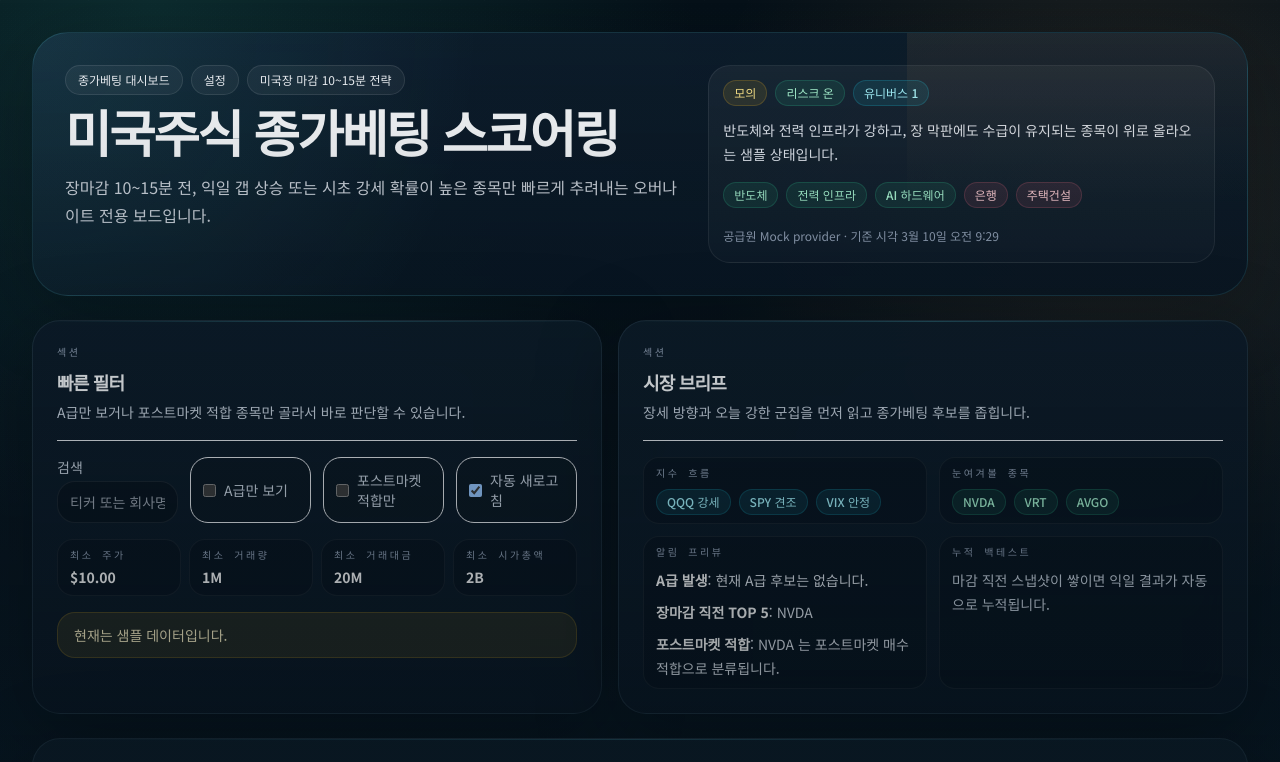
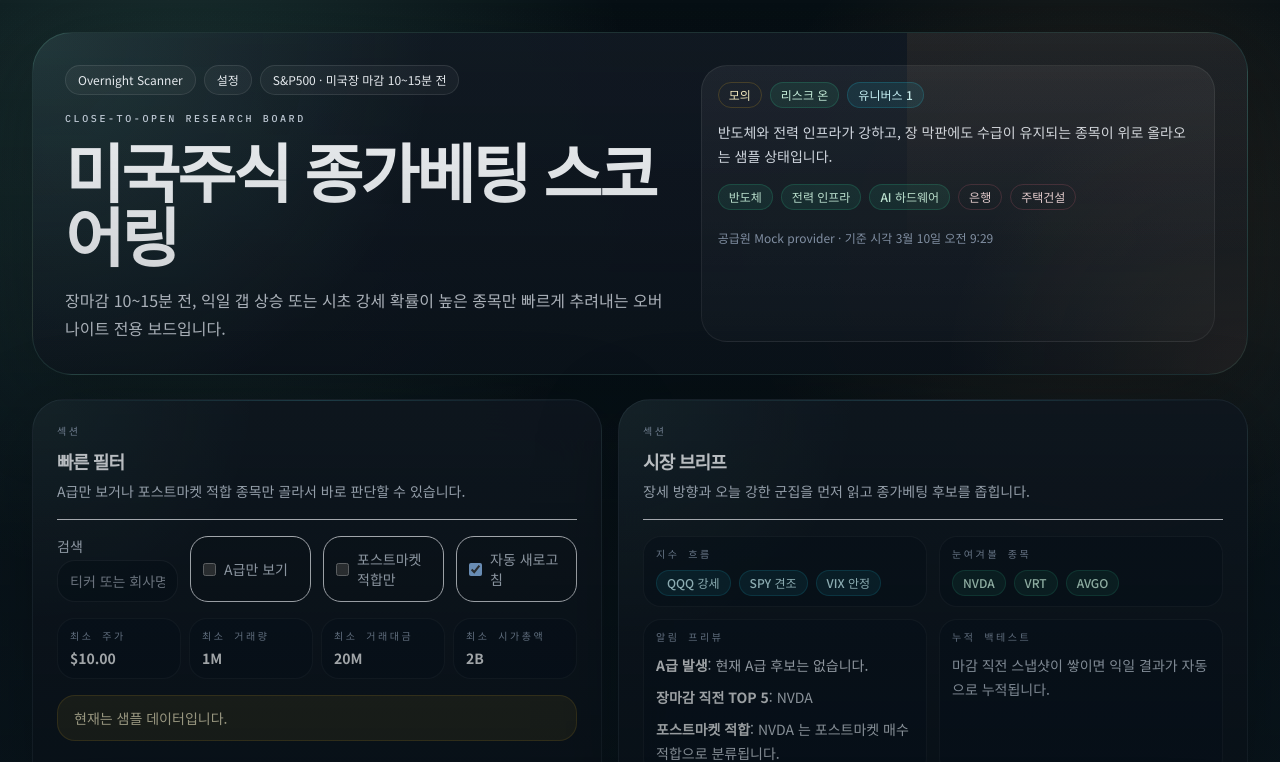
Before and after one commit to seungh6118/US-TRADING-1H, a Next.js app: page / in a window 1280 px wide. Shown: the top 762 px of the page. Built offline with nearby package versions, Linux system fonts and the light colour scheme.

Commit message:
Refresh loading flow and overnight styling

```diff
--- a/app/globals.css
+++ b/app/globals.css
@@ -4,19 +4,19 @@
 
 :root {
   color-scheme: dark;
-  --bg: #061119;
-  --bg-deep: #081723;
-  --panel: rgba(10, 25, 38, 0.84);
-  --panel-strong: rgba(14, 31, 47, 0.96);
+  --bg: #071015;
+  --bg-deep: #0b161c;
+  --panel: rgba(15, 23, 31, 0.8);
+  --panel-strong: rgba(18, 27, 36, 0.94);
   --panel-soft: rgba(255, 255, 255, 0.04);
-  --border: rgba(118, 155, 176, 0.16);
-  --border-strong: rgba(73, 195, 171, 0.24);
-  --text: #eff6fb;
-  --muted: #98aabd;
-  --accent: #67e8f9;
-  --accent-warm: #f7b267;
-  --positive: #27c89b;
-  --negative: #ef6f7a;
+  --border: rgba(151, 183, 196, 0.12);
+  --border-strong: rgba(92, 240, 196, 0.22);
+  --text: #f4f7f5;
+  --muted: #a1afba;
+  --accent: #8cf4d4;
+  --accent-warm: #ffb86b;
+  --positive: #35d3a3;
+  --negative: #ff6b7c;
 }
 
 html {
@@ -26,9 +26,10 @@ html {
 body {
   min-height: 100vh;
   background:
-    radial-gradient(circle at 12% 0%, rgba(57, 214, 184, 0.14), transparent 28%),
-    radial-gradient(circle at 88% 12%, rgba(247, 178, 103, 0.12), transparent 24%),
-    linear-gradient(180deg, #061119 0%, #081723 54%, #091825 100%);
+    radial-gradient(circle at 14% 8%, rgba(140, 244, 212, 0.16), transparent 24%),
+    radial-gradient(circle at 86% 14%, rgba(255, 184, 107, 0.14), transparent 20%),
+    radial-gradient(circle at 50% 100%, rgba(54, 99, 255, 0.1), transparent 24%),
+    linear-gradient(180deg, #071015 0%, #0b161c 48%, #0d1419 100%);
   color: var(--text);
   font-family: var(--font-sans), sans-serif;
   text-rendering: optimizeLegibility;
@@ -39,12 +40,12 @@ body::before {
   position: fixed;
   inset: 0;
   pointer-events: none;
-  opacity: 0.6;
+  opacity: 0.45;
   background-image:
     linear-gradient(rgba(255, 255, 255, 0.03) 1px, transparent 1px),
     linear-gradient(90deg, rgba(255, 255, 255, 0.03) 1px, transparent 1px);
-  background-size: 44px 44px;
-  mask-image: linear-gradient(to bottom, rgba(0, 0, 0, 0.42), transparent 86%);
+  background-size: 56px 56px;
+  mask-image: linear-gradient(to bottom, rgba(0, 0, 0, 0.5), transparent 88%);
 }
 
 body::after {
@@ -73,9 +74,11 @@ textarea {
 
 @layer components {
   .panel {
-    @apply relative overflow-hidden rounded-[28px] border shadow-panel backdrop-blur-xl;
+    @apply relative overflow-hidden rounded-[32px] border shadow-panel backdrop-blur-xl;
     border-color: var(--border);
-    background: linear-gradient(180deg, rgba(13, 28, 41, 0.94) 0%, rgba(10, 22, 34, 0.92) 100%);
+    background:
+      radial-gradient(circle at top left, rgba(140, 244, 212, 0.07), transparent 32%),
+      linear-gradient(180deg, rgba(17, 24, 32, 0.95) 0%, rgba(12, 17, 24, 0.93) 100%);
   }
 
   .panel::before {
@@ -91,12 +94,13 @@ textarea {
   }
 
   .hero-panel {
-    @apply relative overflow-hidden rounded-[36px] border;
-    border-color: rgba(103, 232, 249, 0.14);
+    @apply relative overflow-hidden rounded-[40px] border;
+    border-color: rgba(140, 244, 212, 0.14);
     background:
-      radial-gradient(circle at top left, rgba(103, 232, 249, 0.12), transparent 36%),
-      linear-gradient(180deg, rgba(13, 29, 44, 0.95) 0%, rgba(10, 23, 36, 0.92) 100%);
-    box-shadow: 0 18px 80px rgba(0, 0, 0, 0.24);
+      radial-gradient(circle at top left, rgba(140, 244, 212, 0.14), transparent 32%),
+      radial-gradient(circle at bottom right, rgba(255, 184, 107, 0.1), transparent 24%),
+      linear-gradient(180deg, rgba(18, 26, 35, 0.96) 0%, rgba(13, 19, 27, 0.94) 100%);
+    box-shadow: 0 24px 96px rgba(0, 0, 0, 0.3);
   }
 
   .hero-panel::before {
@@ -121,13 +125,13 @@ textarea {
   .pill {
     @apply inline-flex items-center gap-2 rounded-full border px-3 py-1.5 text-xs text-slate-100;
     border-color: rgba(255, 255, 255, 0.1);
-    background: rgba(255, 255, 255, 0.05);
+    background: rgba(255, 255, 255, 0.045);
   }
 
   .hero-stat {
-    @apply rounded-[22px] border p-3.5;
+    @apply rounded-[26px] border p-4;
     border-color: rgba(255, 255, 255, 0.08);
-    background: linear-gradient(180deg, rgba(255, 255, 255, 0.05) 0%, rgba(255, 255, 255, 0.025) 100%);
+    background: linear-gradient(180deg, rgba(255, 255, 255, 0.06) 0%, rgba(255, 255, 255, 0.025) 100%);
   }
 
   .filter-shell {
@@ -182,13 +186,13 @@ textarea {
   }
 
   .candidate-row {
-    @apply rounded-[22px] border p-3.5;
+    @apply rounded-[24px] border p-4;
     border-color: rgba(255, 255, 255, 0.08);
-    background: rgba(255, 255, 255, 0.028);
+    background: linear-gradient(180deg, rgba(255, 255, 255, 0.03) 0%, rgba(255, 255, 255, 0.02) 100%);
   }
 
   .candidate-metric {
-    @apply rounded-[16px] border px-3 py-2;
+    @apply rounded-[18px] border px-3 py-2.5;
     border-color: rgba(255, 255, 255, 0.06);
     background: rgba(6, 15, 23, 0.45);
   }
@@ -207,4 +211,128 @@ textarea {
   .primary-action:hover {
     filter: brightness(1.05);
   }
+
+  .intro-screen {
+    @apply relative isolate min-h-screen overflow-hidden;
+    background:
+      radial-gradient(circle at 15% 12%, rgba(140, 244, 212, 0.18), transparent 26%),
+      radial-gradient(circle at 82% 18%, rgba(255, 184, 107, 0.16), transparent 22%),
+      linear-gradient(180deg, #071015 0%, #0b161c 52%, #0e1418 100%);
+  }
+
+  .intro-grid {
+    @apply pointer-events-none absolute inset-0 opacity-40;
+    background-image:
+      linear-gradient(rgba(255, 255, 255, 0.04) 1px, transparent 1px),
+      linear-gradient(90deg, rgba(255, 255, 255, 0.04) 1px, transparent 1px);
+    background-size: 48px 48px;
+    mask-image: linear-gradient(to bottom, rgba(0, 0, 0, 0.9), transparent 90%);
+  }
+
+  .intro-orb {
+    @apply pointer-events-none absolute h-[26rem] w-[26rem] rounded-full blur-3xl;
+    opacity: 0.35;
+  }
+
+  .intro-orb-left {
+    left: -8rem;
+    top: -5rem;
+    background: rgba(140, 244, 212, 0.28);
+  }
+
+  .intro-orb-right {
+    right: -8rem;
+    top: 10rem;
+    background: rgba(255, 184, 107, 0.24);
+  }
+
+  .intro-card,
+  .loading-card {
+    @apply relative z-10 mx-auto max-w-[980px] rounded-[40px] border px-6 py-10 sm:px-10 sm:py-12;
+    border-color: rgba(255, 255, 255, 0.08);
+    background:
+      radial-gradient(circle at top left, rgba(255, 255, 255, 0.05), transparent 28%),
+      linear-gradient(180deg, rgba(18, 26, 35, 0.9) 0%, rgba(12, 18, 24, 0.92) 100%);
+    box-shadow: 0 24px 120px rgba(0, 0, 0, 0.32);
+    top: 50%;
+    transform: translateY(-50%);
+  }
+
+  .intro-title {
+    @apply text-5xl font-semibold leading-[0.88] tracking-[-0.06em] text-slate-50 sm:text-6xl lg:text-[5.6rem];
+  }
+
+  .intro-subtitle,
+  .loading-subtitle {
+    @apply mt-5 max-w-2xl text-base leading-7 text-slate-200/85 sm:text-lg;
+  }
+
+  .loading-title {
+    @apply text-4xl font-semibold leading-[0.95] tracking-[-0.05em] text-slate-50 sm:text-5xl;
+  }
+
+  .loading-chip-row {
+    @apply flex flex-wrap items-center gap-2;
+  }
+
+  .loading-chip {
+    @apply inline-flex rounded-full border px-3 py-1.5 text-xs font-medium text-slate-100;
+    border-color: rgba(255, 255, 255, 0.08);
+    background: rgba(255, 255, 255, 0.045);
+  }
+
+  .loading-chip-warm {
+    border-color: rgba(255, 184, 107, 0.28);
+    background: rgba(255, 184, 107, 0.1);
+    color: #ffe2be;
+  }
+
+  .intro-marquee {
+    @apply flex flex-wrap gap-3 text-sm text-slate-300;
+  }
+
+  .intro-marquee span {
+    @apply rounded-full border px-3 py-1.5;
+    border-color: rgba(255, 255, 255, 0.08);
+    background: rgba(255, 255, 255, 0.035);
+  }
+
+  .loading-progress {
+    @apply h-2 overflow-hidden rounded-full;
+    background: rgba(255, 255, 255, 0.06);
+  }
+
+  .loading-progress-bar {
+    @apply h-full rounded-full;
+    width: 38%;
+    background: linear-gradient(90deg, rgba(140, 244, 212, 0.95), rgba(255, 184, 107, 0.95));
+    animation: loading-slide 1.4s ease-in-out infinite;
+  }
+
+  .loading-step {
+    @apply rounded-[24px] border px-4 py-4;
+    border-color: rgba(255, 255, 255, 0.07);
+    background: rgba(255, 255, 255, 0.03);
+  }
+
+  .loading-step-index {
+    @apply text-[11px] uppercase tracking-[0.24em] text-slate-400;
+  }
+
+  .loading-step-title {
+    @apply mt-3 text-lg font-semibold text-slate-50;
+  }
+
+  .loading-step-copy {
+    @apply mt-2 text-sm leading-6 text-slate-300;
+  }
 }
+
+@keyframes loading-slide {
+  0% {
+    transform: translateX(-120%);
+  }
+  100% {
+    transform: translateX(320%);
+  }
+}
--- a/components/overnight-dashboard-boot-client.tsx
+++ b/components/overnight-dashboard-boot-client.tsx
@@ -4,6 +4,7 @@ import { useEffect, useState } from "react";
 import { OvernightDashboardData } from "@/lib/overnight-types";
 import { OvernightDashboardClient } from "@/components/overnight-dashboard-client";
 import { OvernightDashboardLoadingShell } from "@/components/overnight-dashboard-loading-shell";
+import { OvernightIntroSplash } from "@/components/overnight-intro-splash";
 import { AppShell, SectionCard } from "@/components/overnight-ui";
 
 type LoadState =
@@ -12,10 +13,16 @@ type LoadState =
   | { status: "error"; data: null; error: string };
 
 export function OvernightDashboardBootClient() {
+  const [showIntro, setShowIntro] = useState(true);
   const [state, setState] = useState<LoadState>({ status: "loading", data: null, error: null });
 
   useEffect(() => {
     let cancelled = false;
+    const introTimer = window.setTimeout(() => {
+      if (!cancelled) {
+        setShowIntro(false);
+      }
+    }, 1400);
 
     async function load() {
       try {
@@ -53,8 +60,13 @@ export function OvernightDashboardBootClient() {
 
     return () => {
       cancelled = true;
+      window.clearTimeout(introTimer);
     };
   }, []);
+
+  if (showIntro) {
+    return <OvernightIntroSplash />;
+  }
 
   if (state.status === "ready") {
     return <OvernightDashboardClient initialData={state.data} />;
--- /dev/null
+++ b/components/overnight-intro-splash.tsx
@@ -0,0 +1,40 @@
+"use client";
+
+export function OvernightIntroSplash() {
+  return (
+    <main className="intro-screen">
+      <div className="intro-grid" />
+      <div className="intro-orb intro-orb-left" />
+      <div className="intro-orb intro-orb-right" />
+
+      <section className="intro-card">
+        <div className="loading-chip-row">
+          <span className="loading-chip">S&P500 Overnight</span>
+          <span className="loading-chip loading-chip-warm">Close-to-Open Scanner</span>
+        </div>
+
+        <div className="mt-7">
+          <p className="label text-slate-300">US Close Bet Research</p>
+          <h1 className="intro-title">
+            미국주식
+            <br />
+            종가베팅 스캐너
+          </h1>
+          <p className="intro-subtitle">
+            장마감 10~15분 전에 익일 갭 상승과 시초 강세 가능성이 높은 종목만 빠르게 압축하는 오버나이트 리서치 앱입니다.
+          </p>
+        </div>
+
+        <div className="intro-marquee mt-8">
+          <span>뉴스</span>
+          <span>애프터마켓</span>
+          <span>실적</span>
+          <span>RVOL</span>
+          <span>VWAP</span>
+          <span>리스크</span>
+          <span>갭 플레이</span>
+        </div>
+      </section>
+    </main>
+  );
+}
--- a/components/overnight-ui.tsx
+++ b/components/overnight-ui.tsx
@@ -13,21 +13,22 @@ export function AppShell({
   right?: ReactNode;
 }) {
   return (
-    <main className="mx-auto max-w-[1480px] px-4 py-5 sm:px-6 lg:px-8 lg:py-8">
+    <main className="mx-auto max-w-[1500px] px-4 py-5 sm:px-6 lg:px-8 lg:py-8">
       <section className="hero-panel mb-6">
-        <div className="grid gap-6 px-5 py-6 sm:px-6 lg:grid-cols-[1.1fr_0.9fr] lg:px-8 lg:py-8">
+        <div className="grid gap-8 px-5 py-6 sm:px-6 lg:grid-cols-[1.08fr_0.92fr] lg:px-8 lg:py-8">
           <div>
-            <div className="mb-3 flex flex-wrap items-center gap-2">
+            <div className="mb-4 flex flex-wrap items-center gap-2">
               <Link href="/" className="pill">
-                종가베팅 대시보드
+                Overnight Scanner
               </Link>
               <Link href="/settings" className="pill">
                 설정
               </Link>
-              <span className="pill">미국장 마감 10~15분 전략</span>
+              <span className="pill">S&amp;P500 · 미국장 마감 10~15분 전</span>
             </div>
-            <h1 className="max-w-4xl text-4xl leading-tight text-slate-50 sm:text-5xl lg:text-[3.15rem]">{title}</h1>
-            <p className="mt-4 max-w-3xl text-base leading-7 text-slate-200/90">{subtitle}</p>
+            <p className="label text-slate-300">Close-to-Open Research Board</p>
+            <h1 className="mt-3 max-w-4xl text-4xl leading-[0.95] text-slate-50 sm:text-5xl lg:text-[4rem]">{title}</h1>
+            <p className="mt-5 max-w-3xl text-base leading-7 text-slate-200/90">{subtitle}</p>
           </div>
           {right}
         </div>
@@ -72,10 +73,10 @@ export function Tag({
 }) {
   const tones = {
     neutral: "border-white/10 bg-white/5 text-slate-200",
-    positive: "border-emerald-400/20 bg-emerald-400/10 text-emerald-200",
-    caution: "border-amber-400/20 bg-amber-400/10 text-amber-200",
-    danger: "border-rose-400/20 bg-rose-400/10 text-rose-200",
-    info: "border-cyan-400/20 bg-cyan-400/10 text-cyan-200"
+    positive: "border-emerald-400/20 bg-emerald-400/10 text-emerald-100",
+    caution: "border-amber-400/20 bg-amber-400/12 text-amber-100",
+    danger: "border-rose-400/20 bg-rose-400/12 text-rose-100",
+    info: "border-cyan-400/20 bg-cyan-400/10 text-cyan-100"
   } as const;
 
   return <span className={`inline-flex rounded-full border px-2.5 py-1 text-xs font-medium ${tones[tone]}`}>{children}</span>;
```
Also changed, not shown: components/overnight-dashboard-loading-shell.tsx (+40 -39 lines).
